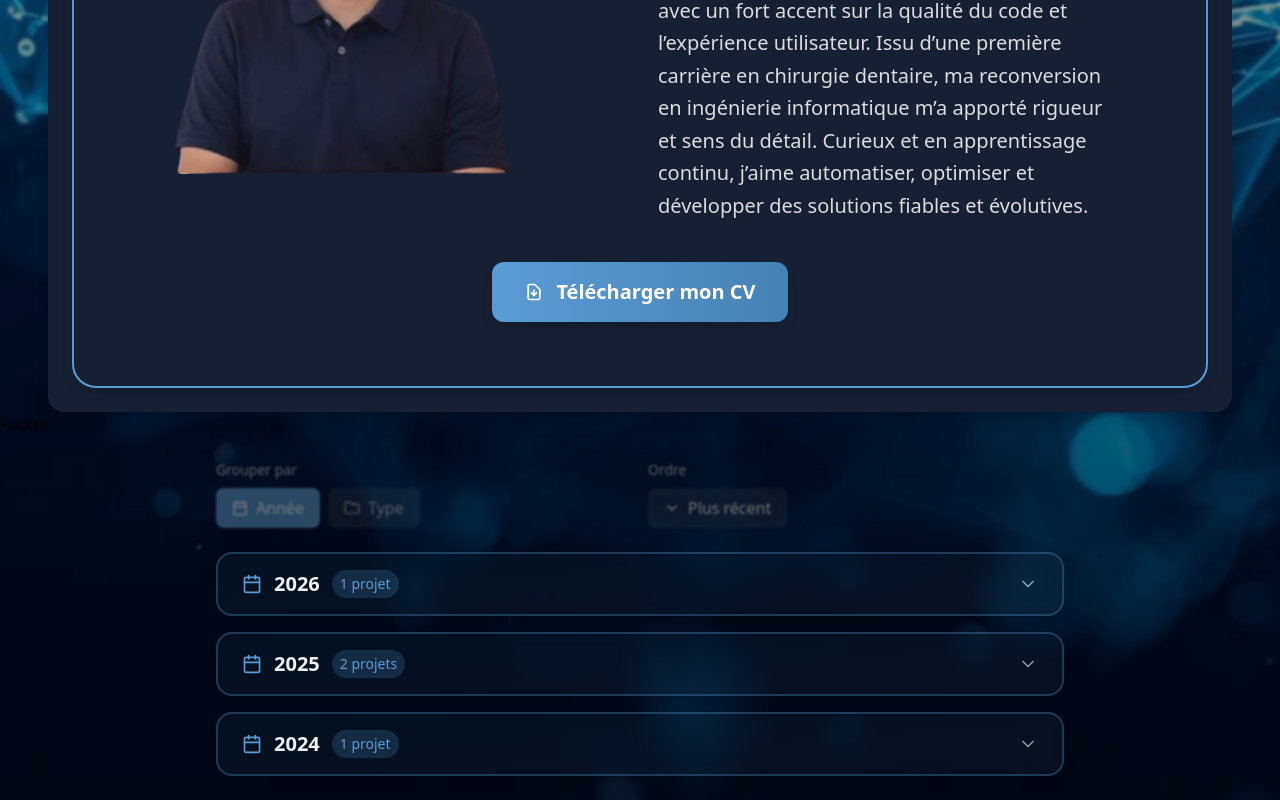
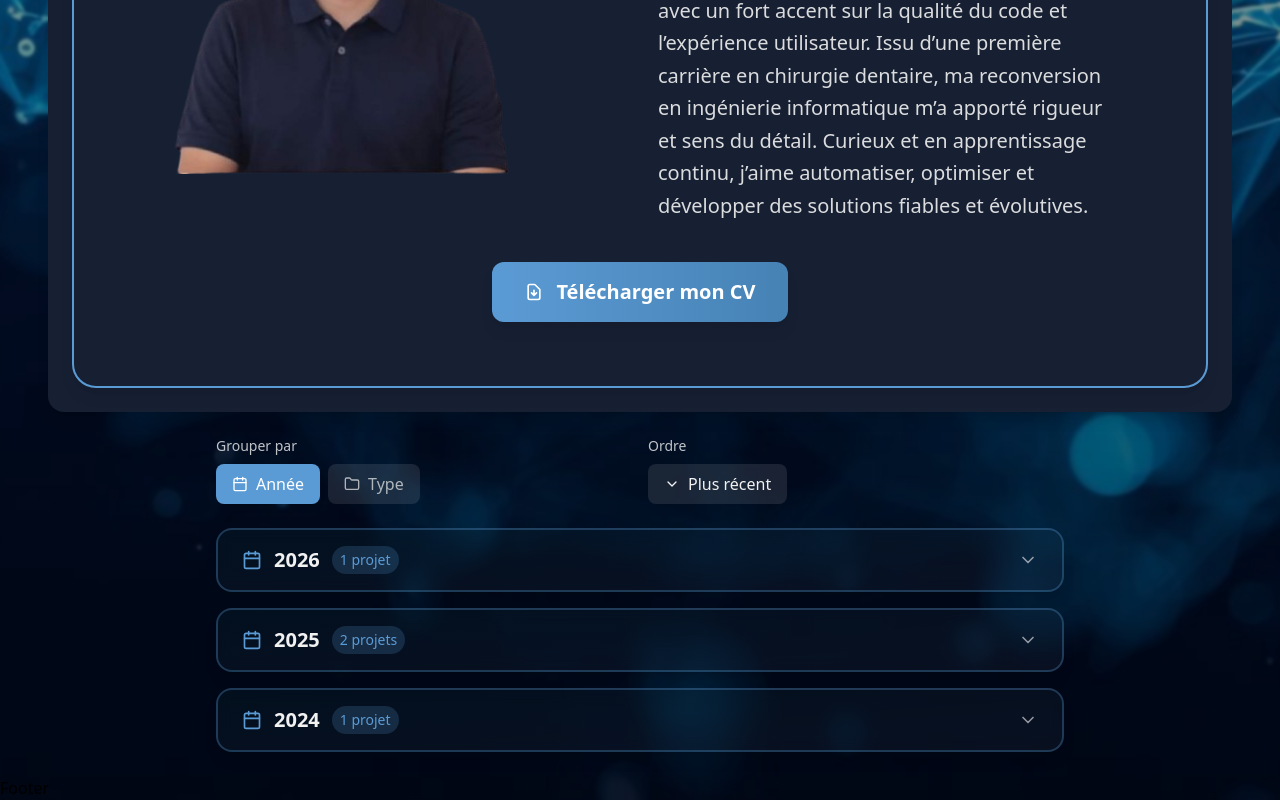
Before and after one commit to MANDANIAINAPRECIEUX/portofolio, a React (Vite) app: page / in a window 1280 px wide. Shown: the part 935-1735 px from the top of the page. Built offline with nearby package versions, Linux system fonts and the light colour scheme.

Commit message:
triage: OK

```diff
--- a/src/App.tsx
+++ b/src/App.tsx
@@ -30,7 +30,7 @@ function App() {
       />
 
       {/* Content */}
-      <div className="relative z-10 flex flex-col min-h-screen">
+      <div className="relative z-40 flex flex-col min-h-screen">
         <Navbar isDarkMode={isDarkMode} setIsDarkMode={setIsDarkMode} />
 
         {/* HERO SECTION */}
@@ -40,10 +40,12 @@ function App() {
             <Mon_photo />
           </div>
         </main>
+
         <About />
+        <Triage  />
         <Footer />
       </div>
-      <Triage />
+
     </div>
   );
 }
```
